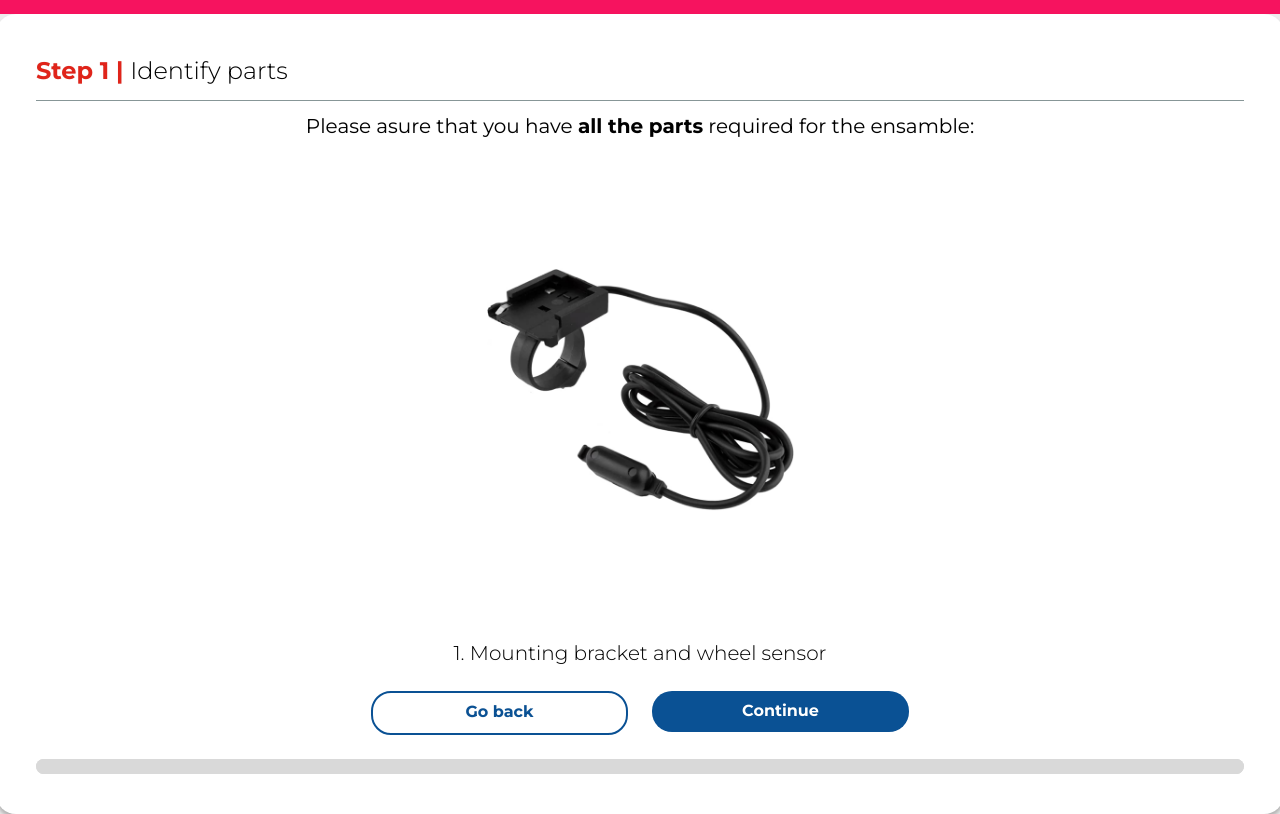
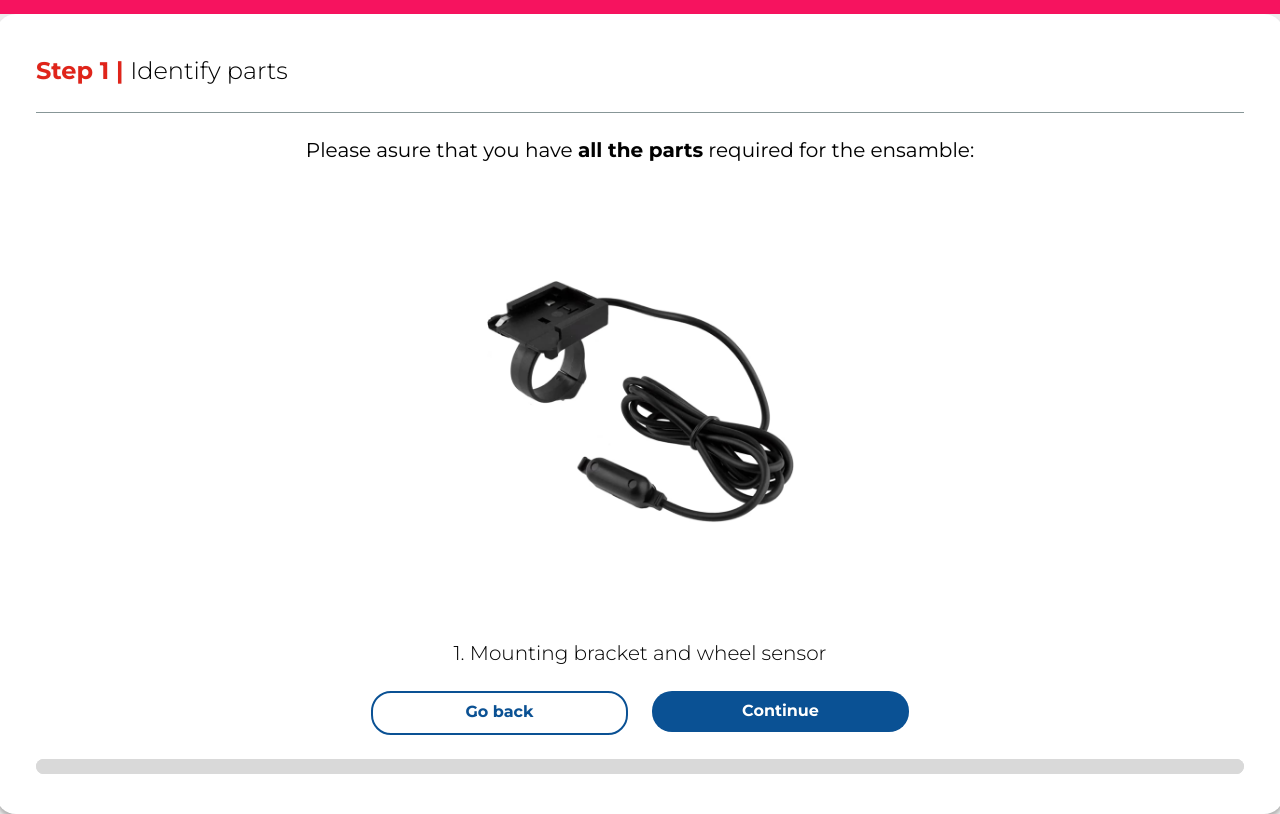
Before and after one commit to isaac9889/planetbike, a Gatsby site: page /step1 in a window 1280 px wide. Shown: the part 62-876 px from the top of the page. Built offline with nearby package versions, Linux system fonts and the light colour scheme; Gatsby itself is replaced by a stand-in of ours.

Commit message:
ADD: Styles

```diff
--- a/src/styles/components/card/_card.scss
+++ b/src/styles/components/card/_card.scss
@@ -208,7 +208,7 @@
 
     display: flex;
     flex-direction: column;
-    gap: 12px;
+    gap: 24px;
     height: -webkit-fill-available;
     height: -moz-available;
     max-height: -webkit-fill-available;
```
